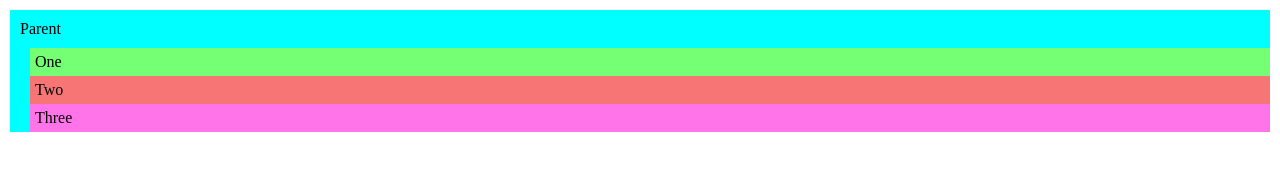
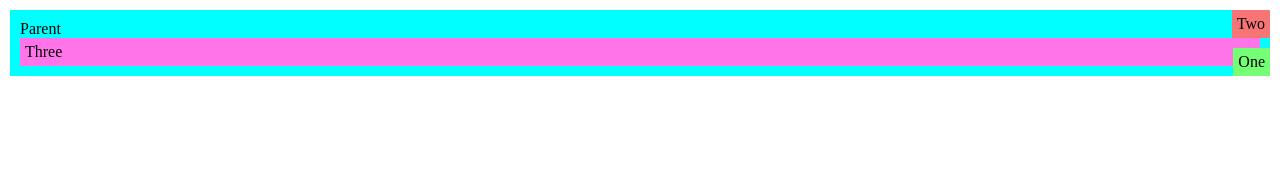
Before and after one commit to FBW32/uib-layout-break-out-the-flow-HelonDCI, a plain HTML site: page index.html in a window 1280 px wide. Drawn offline with Linux system fonts and the light colour scheme.

Commit message:
absolutely position items to parent

```diff
--- a/style.css
+++ b/style.css
@@ -8,6 +8,7 @@ body {
   background-color: aqua;
   margin: 10px;
   padding: 10px;
+  position: relative;
 }
 
 .child {
@@ -17,21 +18,18 @@ body {
 .child-one {
   background-color: rgb(116, 255, 116);
 
-  position: relative;
-  top: 10px;
-  left: 10px;
+  position: absolute;
+  bottom: 0px;
+  right: 0px;
 }
 
 .child-two {
   background-color: rgb(248, 117, 117);
-  position: relative;
-  top: 10px;
-  left: 10px;
+  position: absolute;
+  top: 0px;
+  right: 0px;
 }
 
 .child-three {
   background-color: rgb(255, 116, 232);
-  position: relative;
-  top: 10px;
-  left: 10px;
 }
```
